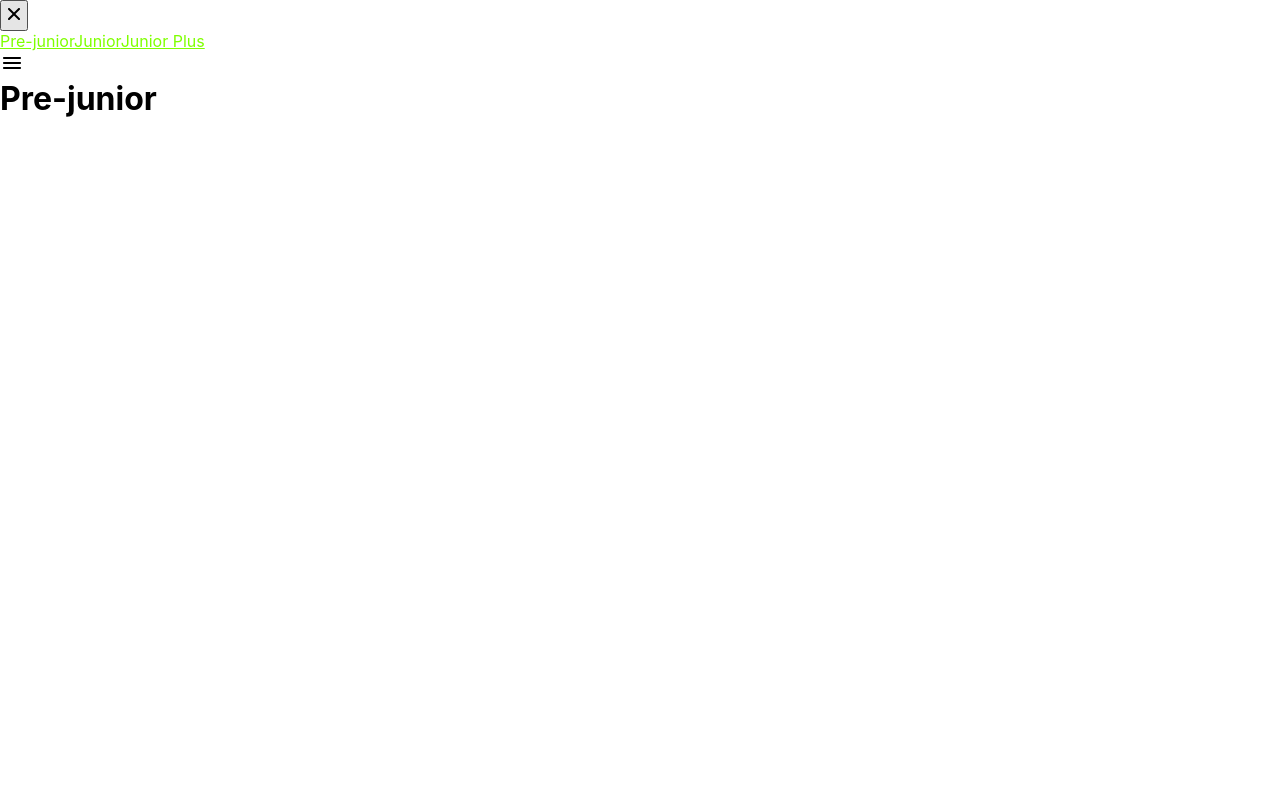
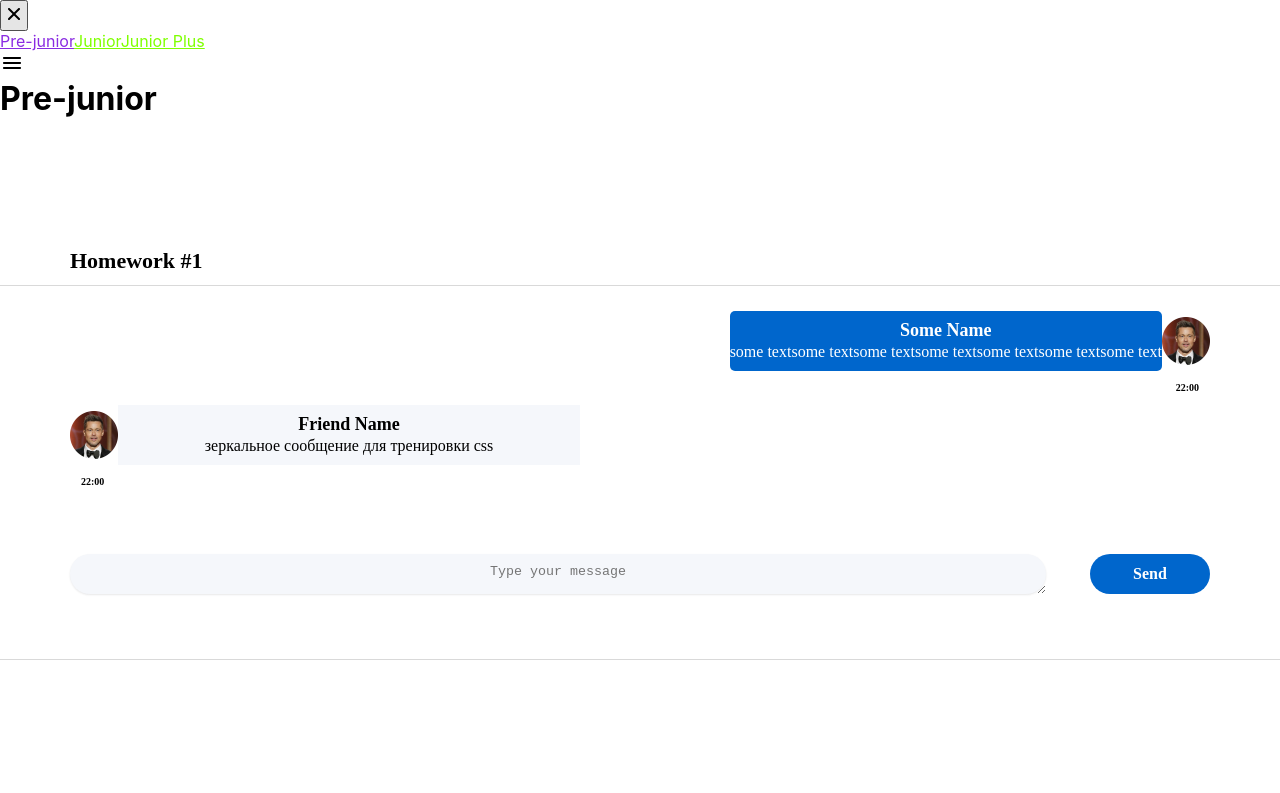
Before and after one commit to SandraVLP/homeworks-sprint2, a React (Create React App) app: page /#/pre-junior in a window 1280 px wide. Shown: the top 793 px of the page. Built offline with nearby package versions, Linux system fonts and the light colour scheme.

Commit message:
hw5 without css

```diff
--- a/src/s2-homeworks/hw05/Pages.tsx
+++ b/src/s2-homeworks/hw05/Pages.tsx
@@ -18,15 +18,15 @@
             <Routes>
                 {/*роутинг будут писать студенты*/}
                 {/*в начале мы попадаем на страницу '/' и переходим сразу на страницу /pre-junior*/}
-                {/*<Route ...*/}
+                <Route path="/" element={<Navigate to={PATH.PRE_JUNIOR} />}/>
 
                 {/*роуты для /pre-junior, /junior, /junior-plus*/}
-                {/*<Route ...*/}
-                {/*<Route ...*/}
-                {/*<Route ...*/}
+                <Route path={PATH.PRE_JUNIOR}  element={<PreJunior />} />
+            <Route path={PATH.JUNIOR}  element={<Junior />} />
+            <Route path={PATH.JUNIOR_PLUS}  element={<JuniorPlus />} />
 
                 {/*роут для несуществующей страницы должен отрисовать <Error404 />*/}
-                {/*<Route ...*/}
+                <Route path="/*" element={<Error404/>}   />
             </Routes>
         </div>
     )
--- a/src/s2-homeworks/hw05/sidebar/Sidebar.tsx
+++ b/src/s2-homeworks/hw05/sidebar/Sidebar.tsx
@@ -31,7 +31,11 @@
                         id={'hw5-pre-junior-link'}
                         to={PATH.PRE_JUNIOR}
                         onClick={handleClose}
-                        // className={...} // делает студент
+                        // className={isActive ? s.nav_a_active : s.nav_a}
+                        className={({ isActive }) => isActive ? s.active : s.nav_a}
+    //                     className={({ isActive }) =>
+    //  isActive ? s.activeNavLink : s.nav
+    // } // делает студент
                     >
                         Pre-junior
                     </NavLink>
@@ -39,7 +43,7 @@
                         id={'hw5-junior-link'}
                         to={PATH.JUNIOR}
                         onClick={handleClose}
-                        // className={...} // делает студент
+                        className={({ isActive }) => isActive ? s.active : s.nav_a}
                     >
                         Junior
                     </NavLink>
@@ -47,7 +51,7 @@
                         id={'hw5-junior-plus-link'}
                         to={PATH.JUNIOR_PLUS}
                         onClick={handleClose}
-                        // className={...} // делает студент
+                        className={({ isActive }) => isActive ? s.active : s.nav_a}
                     >
                         Junior Plus
                     </NavLink>
```
Also changed, not shown: src/s2-homeworks/hw05/HW5.tsx (line endings or trailing spaces).
